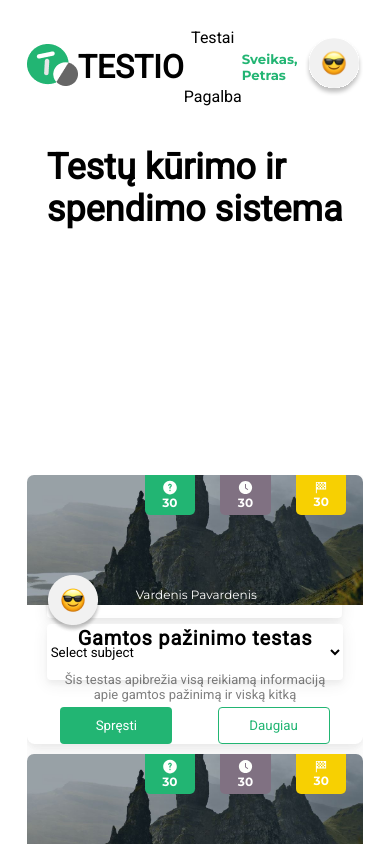
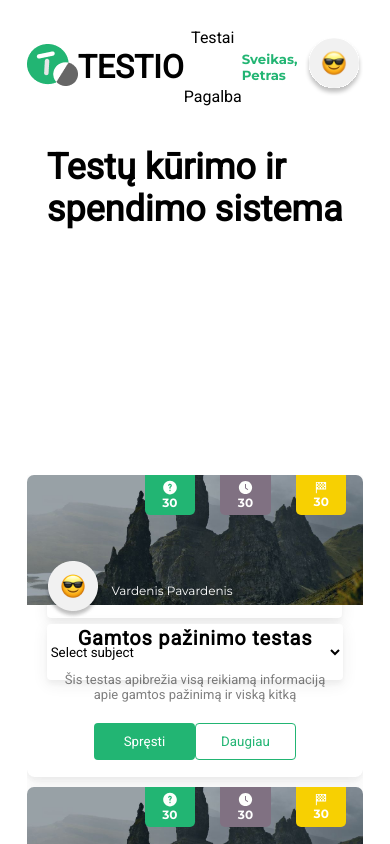
Before and after one commit to CypressG/test-exercise, a JavaScript app: page / in a window 390 px wide. Shown: the top 844 px of the page. Built offline with nearby package versions, Linux system fonts and the light colour scheme.

Commit message:
Finished test blocks (buttons are hoverable, responsiveness is on point boys)

```diff
--- a/package.json
+++ b/package.json
@@ -27,7 +27,8 @@
     "images": "^3.2.3",
     "path": "^0.12.7",
     "react": "^17.0.1",
-    "react-dom": "^17.0.1"
+    "react-dom": "^17.0.1",
+    "react-router-dom": "^5.2.0"
   },
   "browserslist": [
     "last 2 Chrome versions"
--- a/src/components/TestBlock.js
+++ b/src/components/TestBlock.js
@@ -25,10 +25,13 @@ const TestBlock = (props) => {
       <div className="testblock-image-container">
         <img src={photo} alt="hills" />
       </div>
+
+      <div className="testblock-bottom-container">
         <div className="testblock-image-container-avatar">
           <img src={avatar} alt="avatar" />
           <h3>{props.username}</h3>
         </div>
+
         <h2>{props.title}</h2>
         <p>{props.description}</p>
         <div className="testblock-button-container">
@@ -36,6 +39,7 @@ const TestBlock = (props) => {
           <button className="extra-button">Daugiau</button>
         </div>
       </div>
+    </div>
   );
 };
 
--- a/src/style.css
+++ b/src/style.css
@@ -294,19 +294,19 @@ html {
   font-weight: 400;
 }
 
+/* Mygtukai */
 .testblock-button-container {
-  flex-basis: 50%;
   display: flex;
   justify-content: space-between;
+  width: 60%;
+  height: 37px;
   margin: auto;
-  width: 80%;
+  margin-bottom: 5%;
+  margin-top: 5%;
 }
 
 .main-button {
   width: 112px;
-  height: 37px;
-  left: 22px;
-  top: 259px;
 
   background: #22b573;
   border-color: #22b573;
@@ -318,6 +318,10 @@ html {
   flex-direction: row nowrap;
   justify-content: center;
   align-items: center;
+}
+
+.main-button:hover {
+  background-color: #1b8555;
 }
 
 .extra-button {
@@ -336,45 +340,60 @@ html {
   justify-content: center;
   align-items: center;
 }
+
+.extra-button:hover {
+  background-color: #cccccc;
+}
+
 /* Testblock Image container START*/
 .testblock-image-container {
   width: 100%;
 }
 
+/* kalnų nuotrauka */
 .testblock-image-container img {
   width: 100%;
   height: 100%;
   border-radius: 7px 7px 0px 0px;
 }
 
+.testblock-bottom-container {
+  position: relative;
+}
+
+/* vartotojo avataras */
 .testblock-image-container-avatar {
   display: flex;
-  justify-content: flex-start;
-  gap: 5%;
-  width: 70%;
+  justify-content: baseline;
+  width: 60%;
   position: absolute;
-  top: 100px;
+  bottom: 105%;
   left: 5%;
+  align-items: center;
 }
 
 .testblock-image-container-avatar img {
   flex-basis: 20%;
   height: auto;
 }
+
 .testblock-image-container-avatar h3 {
-  flex-basis: 80%;
+  flex-basis: 65%;
   font-size: 12px;
   color: white;
   font-family: "Montserrat", sans-serif;
   font-weight: 400;
+  text-align: left;
+  padding-left: 10px;
 }
+
 /* Testblock Image container END */
 
 .testblock-label-container {
+  display: flex;
+  justify-content: space-between;
   width: 60%;
   height: 40px;
-  display: flex;
-  justify-content: space-between;
   position: absolute;
   top: 0%;
   right: 5%;
```
Also changed, not shown: 1 other file (tests, documents, lock files or other folders). Lines whose indentation alone changed are shown as unchanged.
